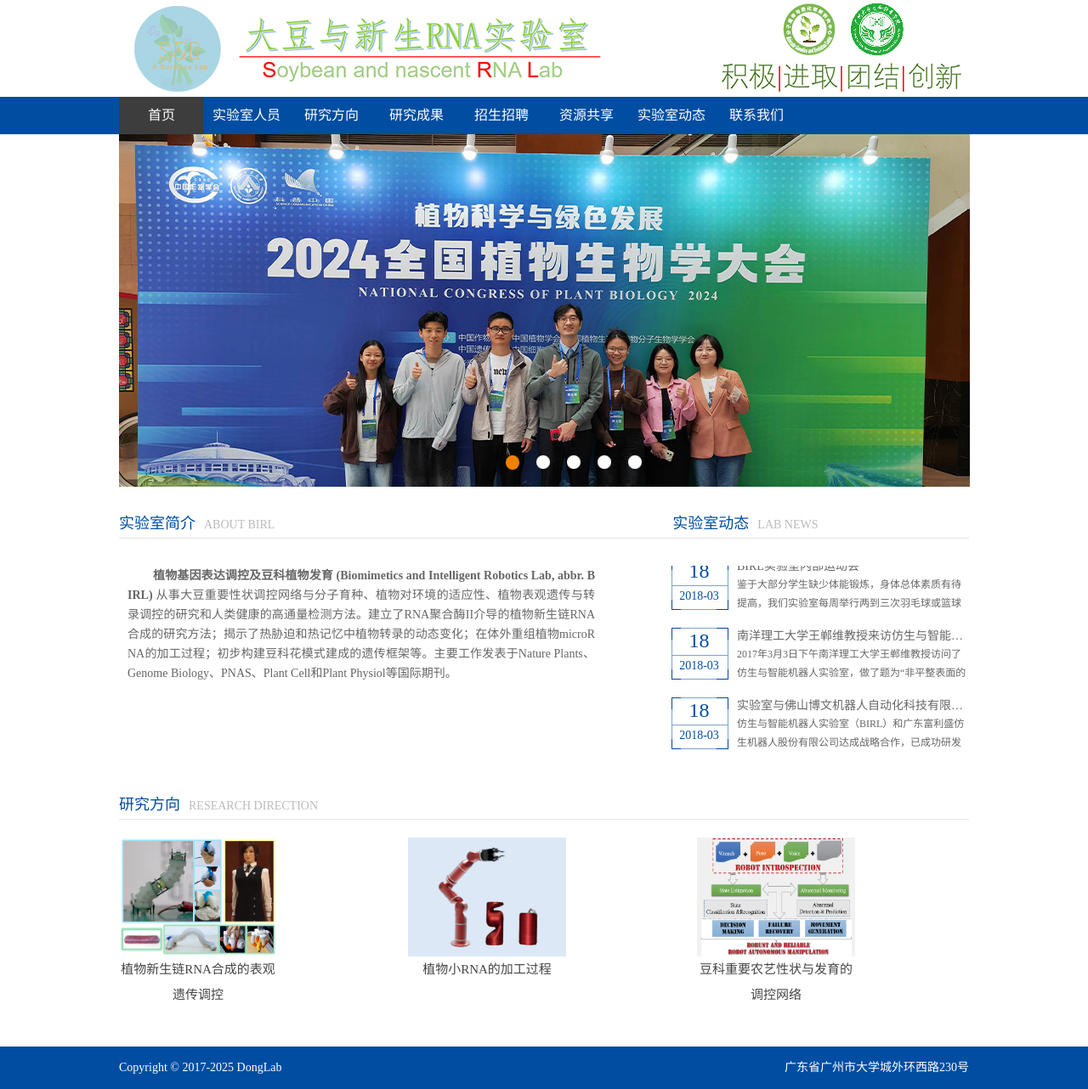
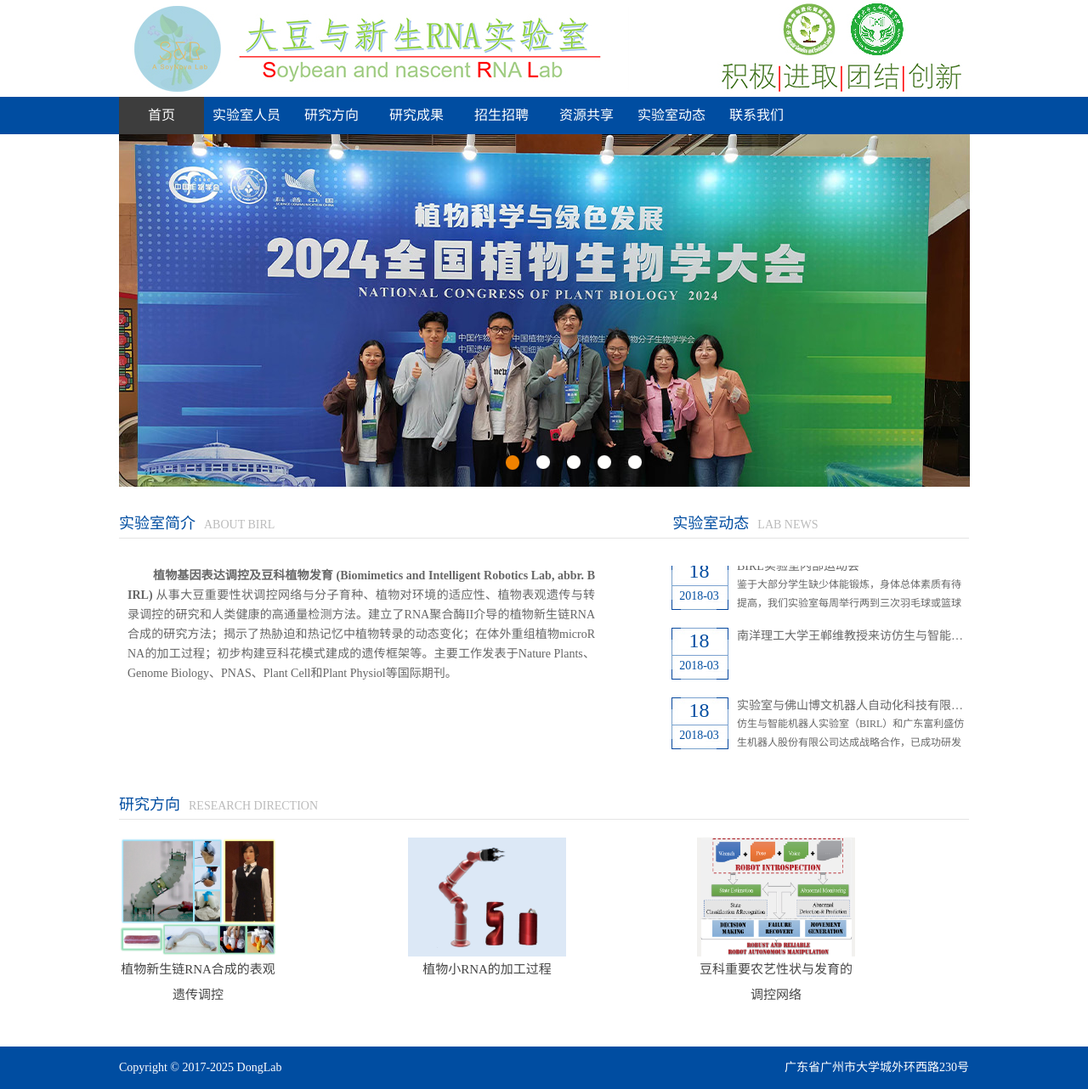
Before and after one commit to zhanweimin2021/zhanweimin2021.github.io, a Jekyll site: the page built from index.html, in a window 1280 px wide. Shown: the whole page at 85% size. Built offline with Jekyll 4.4.1, drawn with Linux system fonts in a browser that asks for light colours.

Commit message:
Update 2018-03-18-academic-exchange1.html

```diff
--- a/academic-exchange/_posts/2018-03-18-academic-exchange1.html
+++ b/academic-exchange/_posts/2018-03-18-academic-exchange1.html
@@ -9,7 +9,7 @@ type-en: academic-exchange
 image: academic-exchange1
 title: 南洋理工大学王郸维教授来访仿生与智能机器人实验室
 keywords: BIRL
-description: 2017年3月3日下午南洋理工大学王郸维教授访问了仿生与智能机器人实验室，做了题为“非平整表面的机器人抛光”的主题讲座。
+description:
 ---
 <p>2017年3月3日下午南洋理工大学王郸维教授访问了仿生与智能机器人实验室，并在工学二号馆学术报告厅做了题为“非平整表面的机器人抛光”的主题讲座。管贻生教授等老师以及机电工程学院的广大学生参加此次讲座。</p>
 <p>王郸维教授，1982年毕业于华南理工大学，获学士学位，并分别于1986和1989年在美国密歇根大学获硕士和博士学位。现任新加坡南洋理工大学电子与电机工程学院教授，并担任ST Engineering – NTU联合实验室主任和南洋理工大学机器人研究中心副主任。2005到2011年间，王郸维任控制与仪表工程系主任。他担任多个国际会议的常务主席、技术主席等职务，并担任Conference Editorial Board、IEEE Control Systems Society、International Journal of Humanoid Robotics的AE。另外，王郸维教授还积极参加机器人和控制理论与技术领域的教学和科研活动，于2008和2013年两次带领团队参加室外自主机器人比赛（TechX Challenge）并取得优异成绩。王教授还于1996-1997年获得德国Alexander von Humboldt奖。他发表专著4部，学术论文350余篇，所涉及领域包括机器人、控制理论与应用、故障诊断和复杂系统预测等方面。</p>
```
